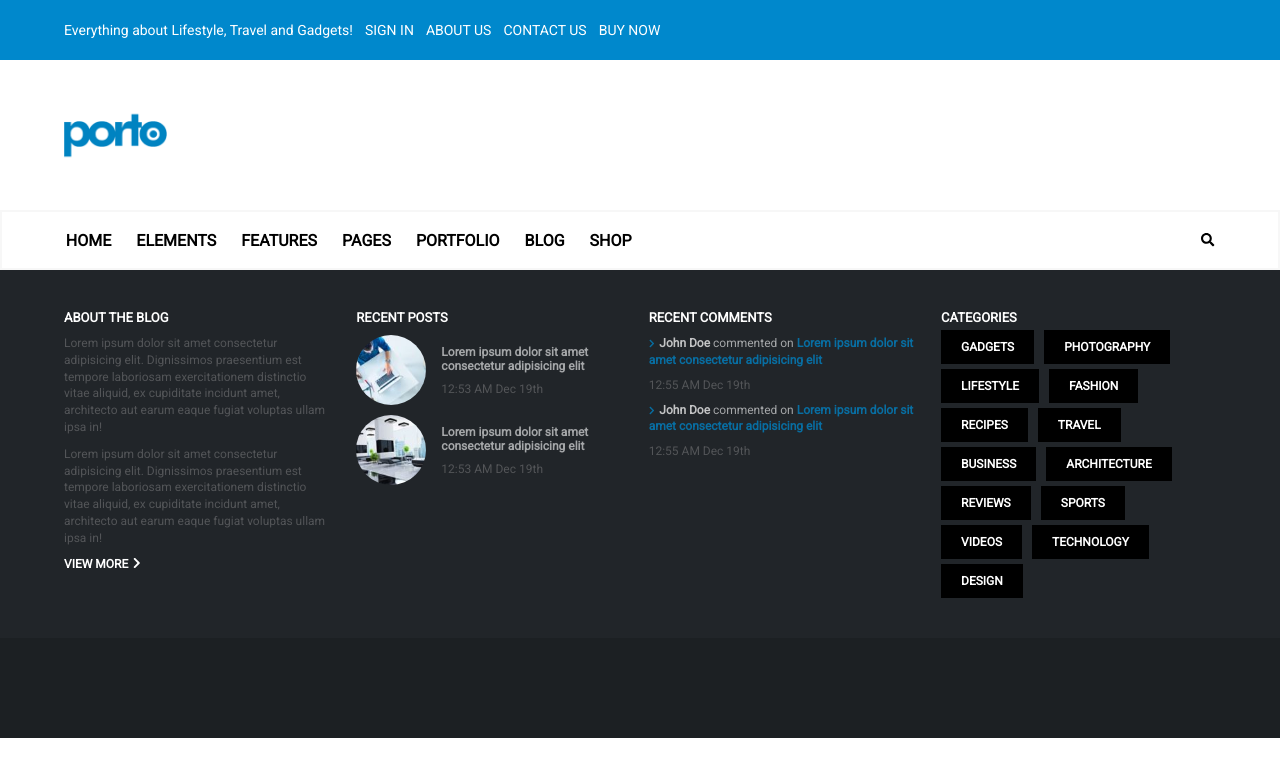
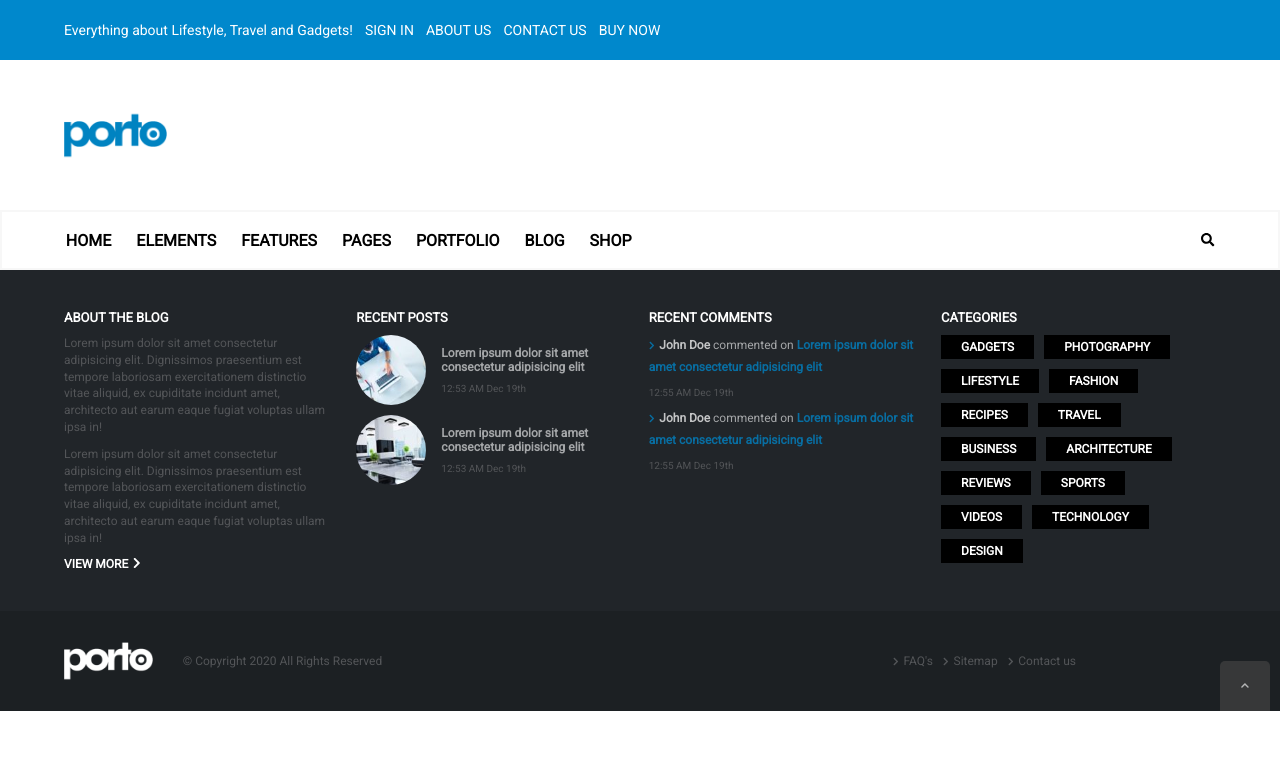
Before and after one commit to Micaela87/proj-html-vuejs, a Vue app in the folder blog/: page / in a window 1280 px wide. Shown: the top 776 px of the page. Built offline with nearby package versions, Linux system fonts and the light colour scheme.

Commit message:
footer completed

```diff
--- a/blog/src/App.vue
+++ b/blog/src/App.vue
@@ -2,7 +2,7 @@
   <div id="app">
     <Header :upperNavbar="headerMenu.upperNavbar" :lowerNavbar="headerMenu.lowerNavbar"/>
     <Main />
-    <Footer :aboutTheBlog="footerMenu.aboutTheBlog" :recentPosts="footerMenu.recentPosts" :recentComments="footerMenu.recentComments" :categories="footerMenu.categories"/>
+    <Footer :aboutTheBlog="footerMenu.aboutTheBlog" :recentPosts="footerMenu.recentPosts" :recentComments="footerMenu.recentComments" :categories="footerMenu.categories" :lowerNavbar="footerMenu.lowerNavbar"/>
   </div>
 </template>
 
@@ -50,7 +50,8 @@ export default {
             date: '12:55 AM Dec 19th'
           }
         ],
-        categories: ['gadgets', 'photography', 'lifestyle', 'fashion', 'recipes', 'travel', 'business', 'architecture', 'reviews', 'sports', 'videos', 'technology', 'design']
+        categories: ['gadgets', 'photography', 'lifestyle', 'fashion', 'recipes', 'travel', 'business', 'architecture', 'reviews', 'sports', 'videos', 'technology', 'design'],
+        lowerNavbar: ['FAQ\'s', 'Sitemap', 'Contact us']
       }
     };
   }
--- a/blog/src/components/Footer.vue
+++ b/blog/src/components/Footer.vue
@@ -37,6 +37,20 @@
     </section>
     <section id="lower-footer">
       <!-- lower footer -->
+      <div class="container container-flex">
+        <div class="container-flex">
+          <img src="../assets/img/logo-footer.png" alt="blog logo">
+          <span>&copy; Copyright 2020 All Rights Reserved</span>
+        </div>
+        <div>
+          <ul>
+            <li v-for="(menu, k) in lowerNavbar" :key="k"><a href="#"><font-awesome-icon :icon="['fas', 'chevron-right']" class="arrow-right" size="xs"/>{{ menu }}</a></li>
+          </ul>
+        </div>
+      </div>
+      <div class="chat">
+        <font-awesome-icon :icon="['fas', 'chevron-up']" class="arrow-up" size="xs"/>
+      </div>
     </section>
   </footer>
 </template>
@@ -48,7 +62,8 @@ export default {
     aboutTheBlog: Array,
     recentPosts: Array,
     recentComments: Array,
-    categories: Array
+    categories: Array,
+    lowerNavbar: Array
   }
 }
 </script>
@@ -109,10 +124,11 @@ export default {
       .date {
         color: #535558;
         margin-top: 0.9rem;
+        font-size: 1rem;
       }
 
       .comments {
-        line-height: 1.4;
+        line-height: 1.8;
         margin-top: 1rem;
       }
 
@@ -141,10 +157,10 @@ export default {
         display: block;
         background-color: #000000;
         color: white;
-        padding: 1rem 2rem;
+        padding: 0.5rem 2rem;
         font-weight: bolder;
         margin-right: 1rem;
-        margin-top: 0.5rem;
+        margin-top: 1rem;
         text-decoration: none;
       }
     }
@@ -154,6 +170,56 @@ export default {
   #lower-footer {
     background-color: #1c2023;
     height: 10rem;
+    font-size: 1.2rem;
+    color: #535558;
+    position: relative;
+
+    .container-flex {
+      align-items: center;
+      height: 100%;
+    }
+
+    img {
+      height: 4rem;
+      margin-right: 3rem;
+    }
+
+    .arrow-right {
+      margin-right: 0.5rem;
+    }
+
+    ul {
+      margin-right: 13rem;
+
+      li {
+        display: inline-block;
+        margin-right: 1rem;
+
+          a {
+          color: #535558;
+          font-size: 1.2rem;
+          text-decoration: none;
+        }
+      }
+    }
+
+    .chat {
+      position: absolute;
+      right: 1rem;
+      bottom: 0;
+      background-color: #373839;
+      height: 5rem;
+      width: 5rem;
+      border-top-left-radius: 0.5rem;
+      border-top-right-radius: 0.5rem;
+      display: flex;
+      align-items: center;
+      justify-content: center;
+
+      .arrow-up {
+        color: #b4b5b6;
+      }
+    }
   }
 
 </style>
--- a/blog/src/main.js
+++ b/blog/src/main.js
@@ -3,11 +3,12 @@ import App from './App.vue';
 import { library } from '@fortawesome/fontawesome-svg-core';
 import { faSearch } from '@fortawesome/free-solid-svg-icons';
 import { faChevronRight } from '@fortawesome/free-solid-svg-icons';
+import { faChevronUp } from '@fortawesome/free-solid-svg-icons';
 import { FontAwesomeIcon } from '@fortawesome/vue-fontawesome';
 
 Vue.config.productionTip = false;
 
-library.add(faSearch, faChevronRight);
+library.add(faSearch, faChevronRight, faChevronUp);
 
 Vue.component('font-awesome-icon', FontAwesomeIcon);
 
```
